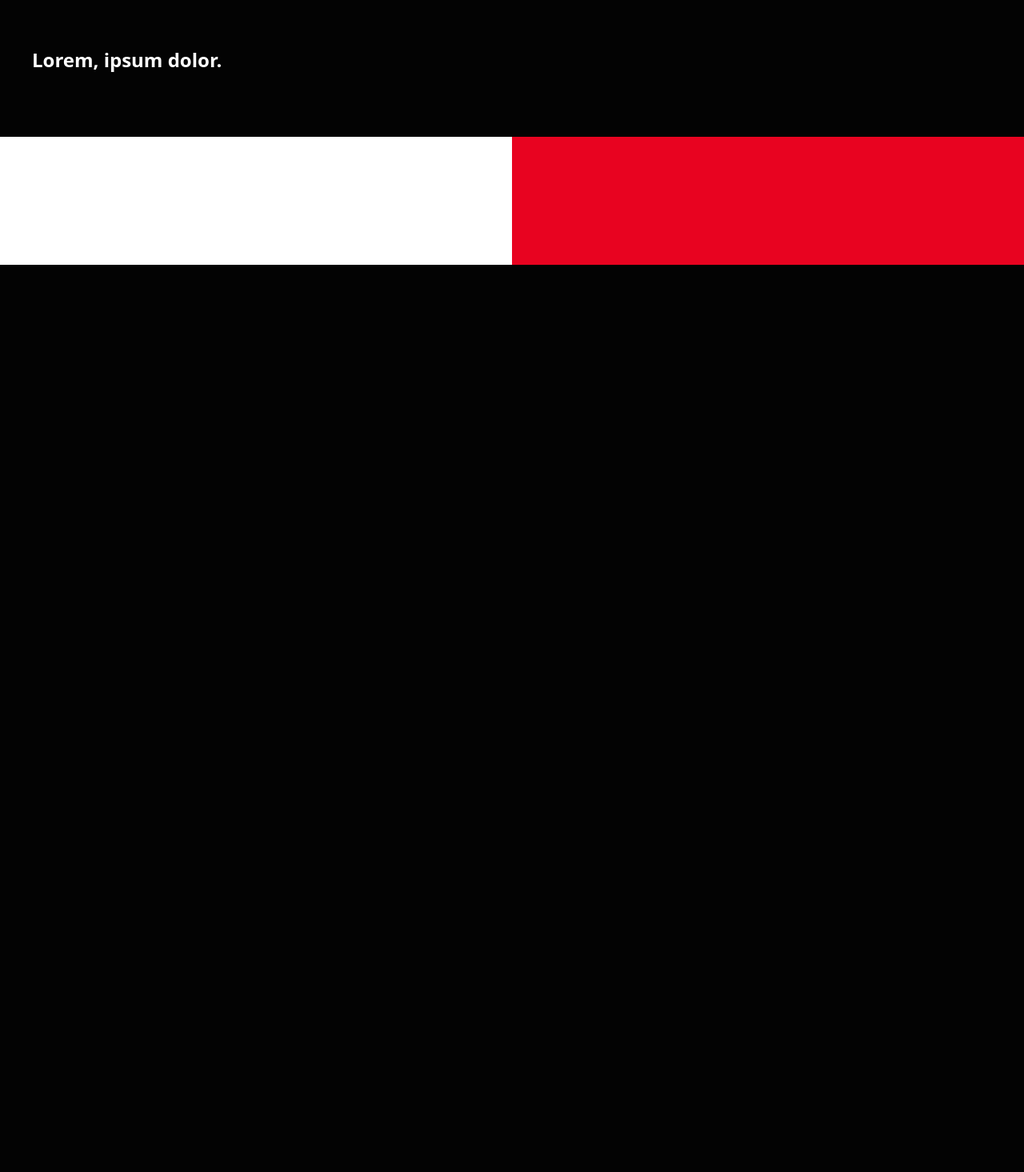
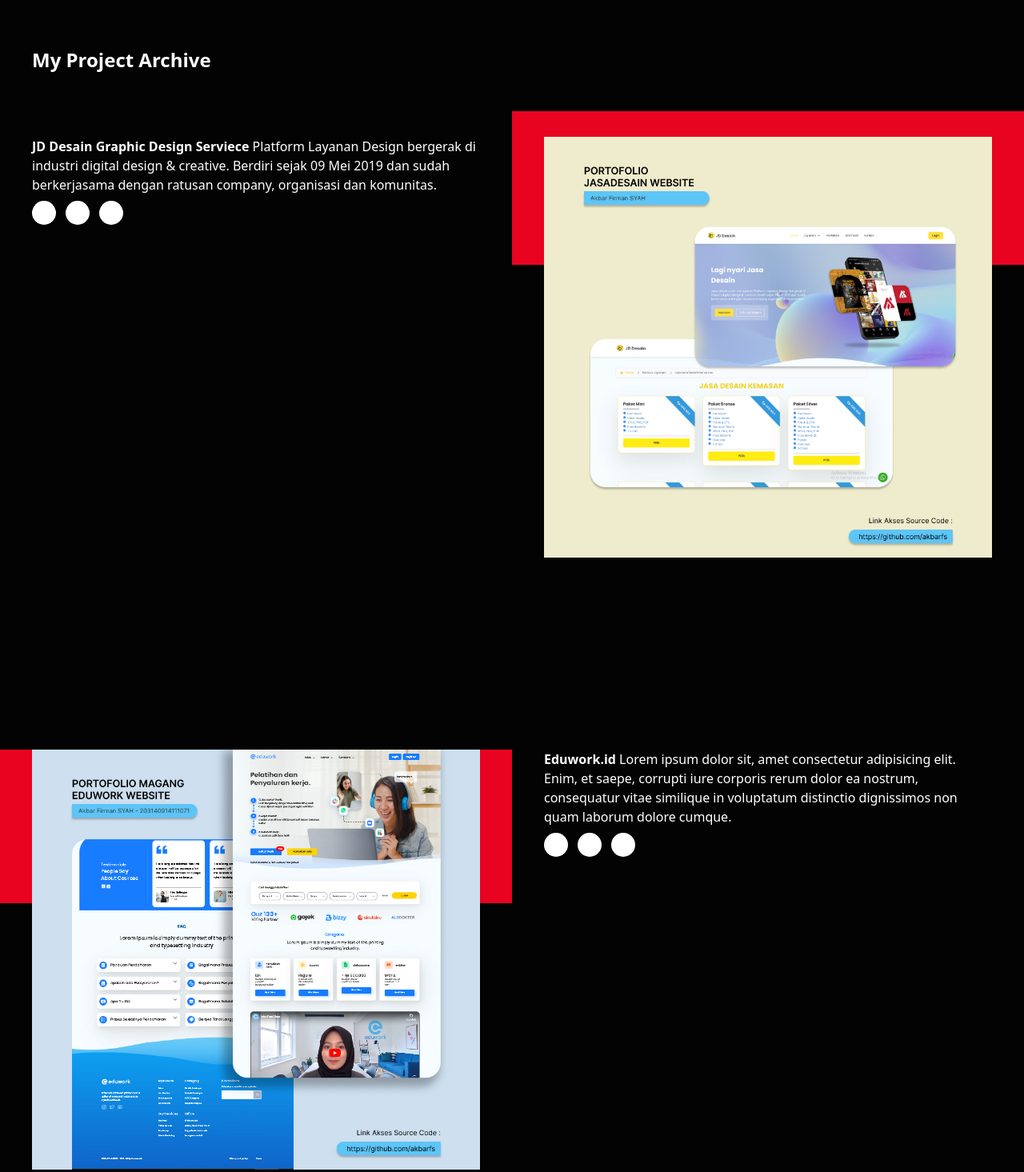
Before and after one commit to akbarfs/akbarfs.github.io, a website: page index.html in a window 1280 px wide. Shown: the part 1140-2605 px from the top of the page at 80% size. Before the commit the page ends 1631 px from the top, so only its background shows below. Drawn offline with nearby package versions, Linux system fonts and the light colour scheme.

Commit message:
add project

```diff
--- a/index.html
+++ b/index.html
@@ -183,13 +183,70 @@
     <div class="w-full h-4 bg-red-950"></div>
   </section>
 
-  <section>
-    <div class="container relative">
+  <section class="mx-auto m-0 relative">
+    <div class="py-20 flex flex-row gap-0 absolute left-0 bottom-[5rem] md:top-[5rem] w-full -z-10">
+      <div class="w-full h-40 px-[40px]"></div>
+      <div class="bg-[#e80320] w-full h-48 px-[40px]"></div>
+    </div>
+    <div class="container mx-auto overflow-visible">
       <div class="py-20">
-        <h1 class="mx-5 md:mx-10  text-white text-2xl font-bold">Lorem, ipsum dolor.</h1>
-        <div class="py-20 flex flex-row gap-0">
-          <div class="bg-white w-full h-40 px-[40px]"></div>
-          <div class="bg-[#e80320] w-full h-40 px-[40px]"></div>
+        <h1 class="mx-5 md:mx-10  text-white text-2xl font-bold">My Project Archive</h1>
+        <div class="py-20 flex flex-col md:flex-row gap-0">
+          <div class="w-full h-40 px-[40px]">
+            <p><b>JD Desain Graphic Design Serviece</b> Platform Layanan Design bergerak di industri digital design & creative. Berdiri sejak 09 Mei 2019 dan sudah berkerjasama dengan ratusan company, organisasi dan komunitas.</p>
+            <div class="flex flex-row gap-3 mt-2">
+              <div class="w-[30px] h-[30px] bg-white hover:bg-[#e80320] rounded-full"></div>
+              <div class="w-[30px] h-[30px] bg-white hover:bg-[#e80320] rounded-full"></div>
+              <div class="w-[30px] h-[30px] bg-white hover:bg-[#e80320] rounded-full"></div>
+            </div>
+          </div>
+          <div class="w-full h-fit px-[40px]">
+            <img src="./art/jd.jpg" alt="" srcset="">
+          </div>
+        </div>
+      </div>
+    </div>
+  </section>
+  <section class="mx-auto m-0 relative">
+    <div class="flex flex-row gap-0 absolute left-0 bottom-[5rem] md:top-[5rem] w-full -z-10">
+      <div class="bg-[#e80320] w-full h-48 px-[40px]"></div>
+      <div class="w-full h-40 px-[40px]"></div>
+    </div>
+    <div class="container mx-auto overflow-visible py-20">
+        <div class="flex flex-col md:flex-row gap-0">
+          <div class="w-full h-fit px-[40px]">
+            <img src="./art/eduwork.jpg" alt="" srcset="">
+          </div>
+          <div class="w-full h-40 px-[40px]">
+            <p><b>Eduwork.id</b> Lorem ipsum dolor sit, amet consectetur adipisicing elit. Enim, et saepe, corrupti iure corporis rerum dolor ea nostrum, consequatur vitae similique in voluptatum distinctio dignissimos non quam laborum dolore cumque.</p>
+            <div class="flex flex-row gap-3 mt-2">
+              <div class="w-[30px] h-[30px] bg-white hover:bg-[#e80320] rounded-full"></div>
+              <div class="w-[30px] h-[30px] bg-white hover:bg-[#e80320] rounded-full"></div>
+              <div class="w-[30px] h-[30px] bg-white hover:bg-[#e80320] rounded-full"></div>
+            </div>
+          </div>
+        </div>
+      </div>
+    </div>
+  </section>
+  <section class="mx-auto m-0 relative">
+    <div class="py-20 flex flex-row gap-0 absolute left-0 bottom-[5rem] md:top-[5rem] w-full -z-10">
+      <div class="w-full h-40 px-[40px]"></div>
+      <div class="bg-[#e80320] w-full h-48 px-[40px]"></div>
+    </div>
+    <div class="container mx-auto overflow-visible">
+        <div class="flex flex-col md:flex-row gap-0">
+          <div class="w-full h-40 px-[40px]">
+            <p><b>Upscale.id</b> Lorem ipsum dolor sit, amet consectetur adipisicing elit. Enim, et saepe, corrupti iure corporis rerum dolor ea nostrum, consequatur vitae similique in voluptatum distinctio dignissimos non quam laborum dolore cumque.</p>
+            <div class="flex flex-row gap-3 mt-2">
+              <div class="w-[30px] h-[30px] bg-white hover:bg-[#e80320] rounded-full"></div>
+              <div class="w-[30px] h-[30px] bg-white hover:bg-[#e80320] rounded-full"></div>
+              <div class="w-[30px] h-[30px] bg-white hover:bg-[#e80320] rounded-full"></div>
+            </div>
+          </div>
+          <div class="w-full h-fit px-[40px]">
+            <img src="./art/upscale.jpg" alt="" srcset="">
+          </div>
         </div>
       </div>
     </div>
@@ -247,7 +304,7 @@
 
   <!-- <div class="cursor"></div> -->
   <script src="./dist/script.js"></script>
-
+  <script src="https://code.iconify.design/iconify-icon/1.0.7/iconify-icon.min.js"></script>
   <script src="https://kit.fontawesome.com/4dd356cc09.js" crossorigin="anonymous"></script>
   <script src="https://cdnjs.cloudflare.com/ajax/libs/flowbite/1.6.5/flowbite.min.js"></script>
   <script src="../path/to/flowbite/dist/flowbite.min.js"></script>
```
Also changed, not shown: art/eduwork.jpg (added), art/jd.jpg (added), art/jd.png (added), dist/output.css.
